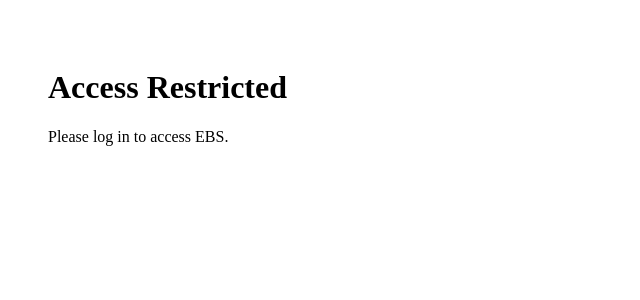
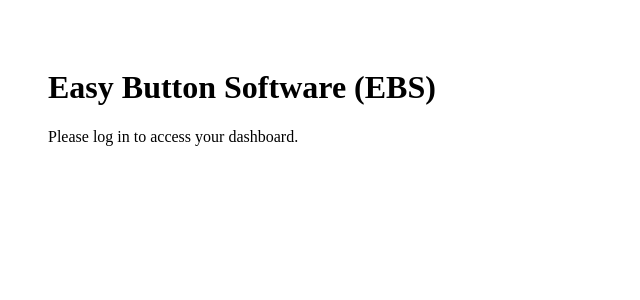
Before and after one commit to spencereasybutton/ebs-dashboard, a Next.js app: page / in a window 1280 px wide. Shown: the top 300 px of the page, without its empty margins (0-640 px from the left). Built offline with nearby package versions, Linux system fonts and the light colour scheme; no server answers.

Commit message:
Update page.tsx

```diff
--- a/app/page.tsx
+++ b/app/page.tsx
@@ -6,16 +6,27 @@
   if (!userId) {
     return (
       <div style={{ padding: 40 }}>
-        <h1>Access Restricted</h1>
-        <p>Please log in to access EBS.</p>
+        <h1>Easy Button Software (EBS)</h1>
+        <p>Please log in to access your dashboard.</p>
       </div>
     );
   }
 
   return (
     <div style={{ padding: 40 }}>
-      <h1>EBS Dashboard 🚀</h1>
-      <p>You are logged in.</p>
+      <h1>EBS Hub 🚀</h1>
+
+      <p>Welcome to your software routing center.</p>
+
+      <div style={{ marginTop: 20 }}>
+        <h3>Products</h3>
+
+        <ul>
+          <li>🔎 Skip Tracing Platform</li>
+          <li>📊 CRM System (Supabase)</li>
+          <li>💰 Affiliate Dashboard (coming next)</li>
+        </ul>
+      </div>
     </div>
   );
 }
```
